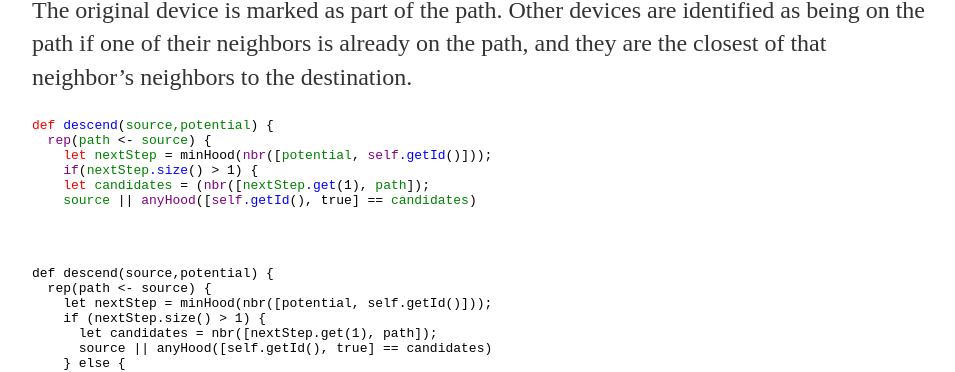
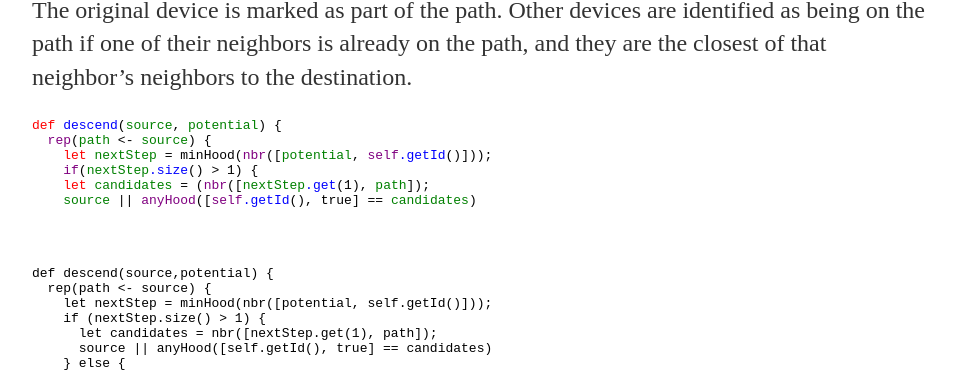
Before and after one commit to tasseomancy/tasseomancy.github.io, a Jekyll site: the page built from _posts/2018-02-07-peer-to-peer-route-planning.md, in a window 1280 px wide. Shown: the part 923-1295 px from the top of the page, without its empty margins (160-1115 px from the left). Built offline with Jekyll 4.4.1, drawn with Linux system fonts in a browser that asks for light colours.

Commit message:
Update 2018-02-07-peer-to-peer-route-planning.md

```diff
--- a/_posts/2018-02-07-peer-to-peer-route-planning.md
+++ b/_posts/2018-02-07-peer-to-peer-route-planning.md
@@ -22,7 +22,7 @@
 The function descend follows the gradient of a potential field down from a source. Given an original device (self) and a potential potential field, this function builds a path of intermediate devices connecting the original device with the source of the potential field. The original device is marked as part of the path. Other devices are identified as being on the path if one of their neighbors is already on the path, and they are the closest of that neighbor's neighbors to the destination.
 
 <pre>
-<code style="color:red">def</code><code style="color:blue"> descend</code><code>(</code><code style="color:green">source,potential</code><code>) {</code>
+<code style="color:red">def</code><code style="color:blue"> descend</code><code>(</code><code style="color:green">source</code><code>, </code><code style="color:green">potential</code><code>) {</code>
 <code style="color:purple">  rep</code><code>(</code><code style="color:green">path</code><code> <- </code><code style="color:green">source</code><code>) {</code>
 <code style="color:red">    let</code><code style="color:green"> nextStep</code><code> = minHood(</code><code style="color:purple">nbr</code><code>([</code><code style="color:green">potential</code><code>, </code><code style="color:purple">self</code><code style="color:blue">.getId</code><code>()]));</code>
 <code style="color:purple">    if</code><code>(</code><code style="color:green">nextStep</code><code style="color:blue">.size</code><code>() > 1) {</code>
```
